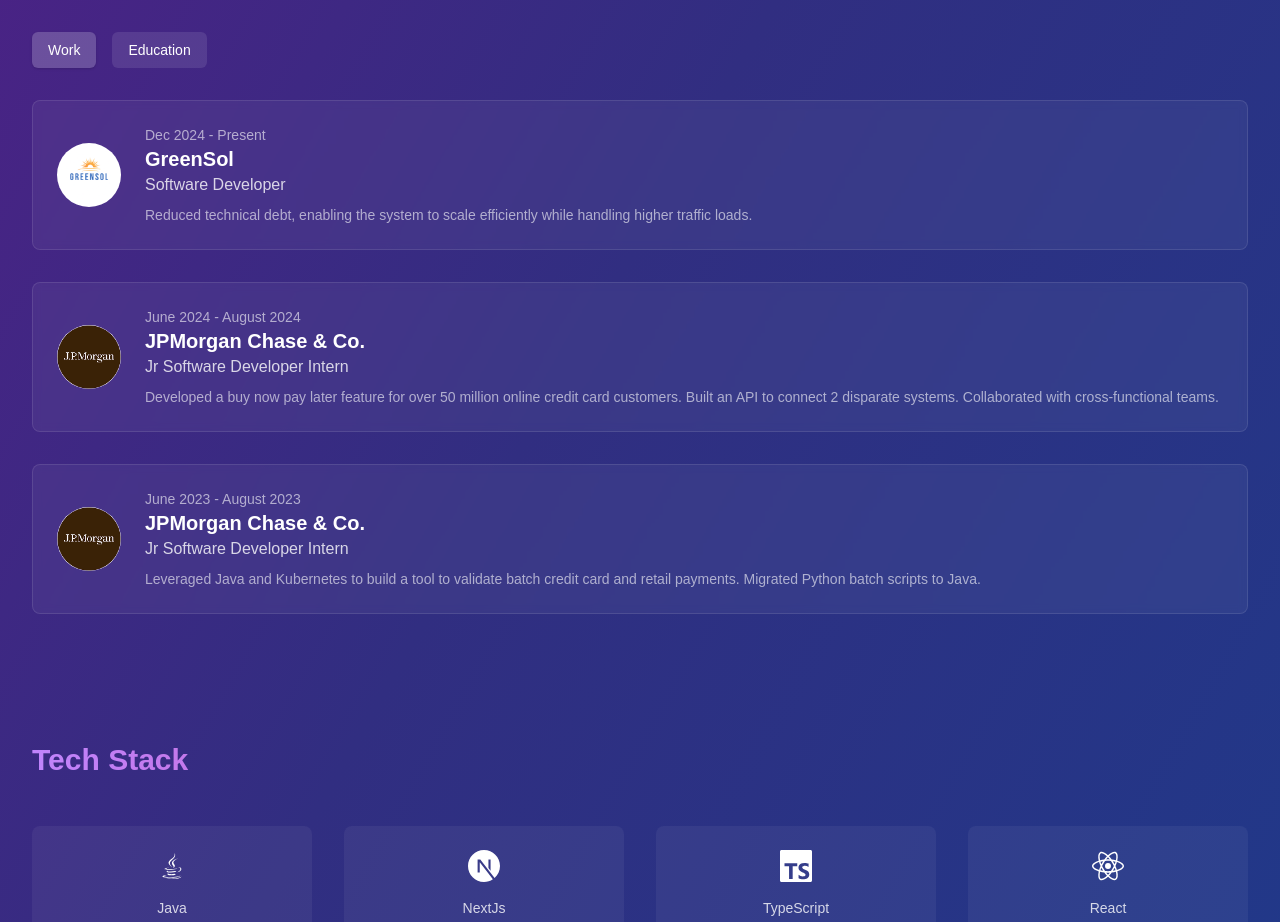
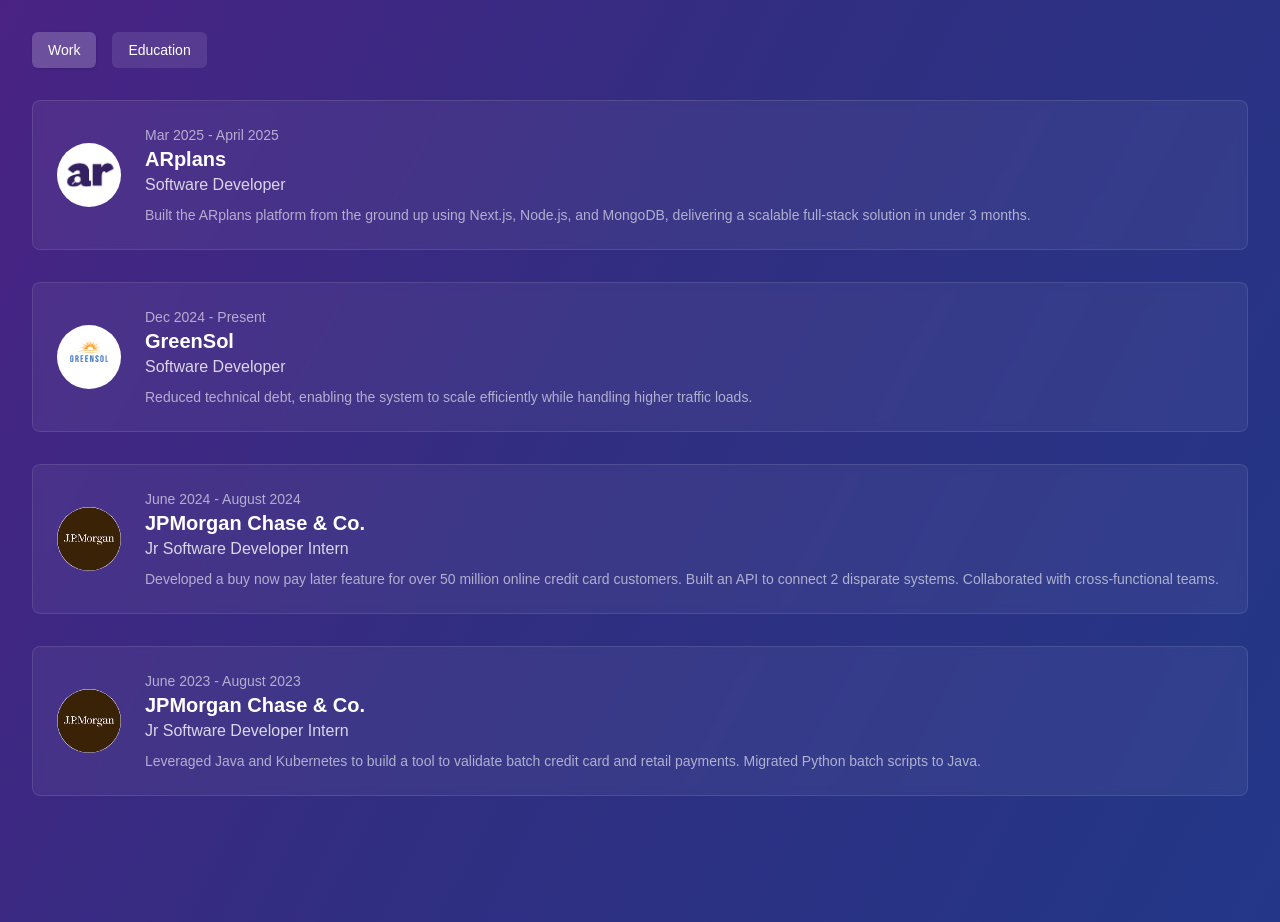
Before and after one commit to XavierCruz5106/portfolio, a Next.js app: page / in a window 1280 px wide. Shown: the part 892-1814 px from the top of the page. Built offline with nearby package versions, Linux system fonts and the light colour scheme.

Commit message:
feat: updates information

```diff
--- a/components/experience.tsx
+++ b/components/experience.tsx
@@ -10,6 +10,16 @@
   {
     id: 1,
     type: "work",
+    date: "Mar 2025 - April 2025",
+    company: "ARplans",
+    position: "Software Developer",
+    description:
+      "Built the ARplans platform from the ground up using Next.js, Node.js, and MongoDB, delivering a scalable full-stack solution in under 3 months.",
+    logo: "/ARplans.jpg",
+  },
+  {
+    id: 2,
+    type: "work",
     date: "Dec 2024 - Present",
     company: "GreenSol",
     position: "Software Developer",
@@ -18,7 +28,7 @@
     logo: "/greenSolLogo.png",
   },
   {
-    id: 2,
+    id: 3,
     type: "work",
     date: "June 2024 - August 2024",
     company: "JPMorgan Chase & Co.",
@@ -28,7 +38,7 @@
     logo: "/jpLogo.png",
   },
   {
-    id: 3,
+    id: 4,
     type: "work",
     date: "June 2023 - August 2023",
     company: "JPMorgan Chase & Co.",
@@ -38,7 +48,7 @@
     logo: "/jpLogo.png",
   },
   {
-    id: 4,
+    id: 5,
     type: "education",
     date: "Sep 2024 - Feb 2025",
     company: "Code Differently",
@@ -48,7 +58,7 @@
     logo: "/cdLogo.png",
   },
   {
-    id: 5,
+    id: 6,
     type: "education",
     date: "Graduated May 2024",
     company: "Delcastle Technical High School",
```
Also changed, not shown: public/ARplans.jpg (added), 1 other file (tests, documents, lock files or other folders).
